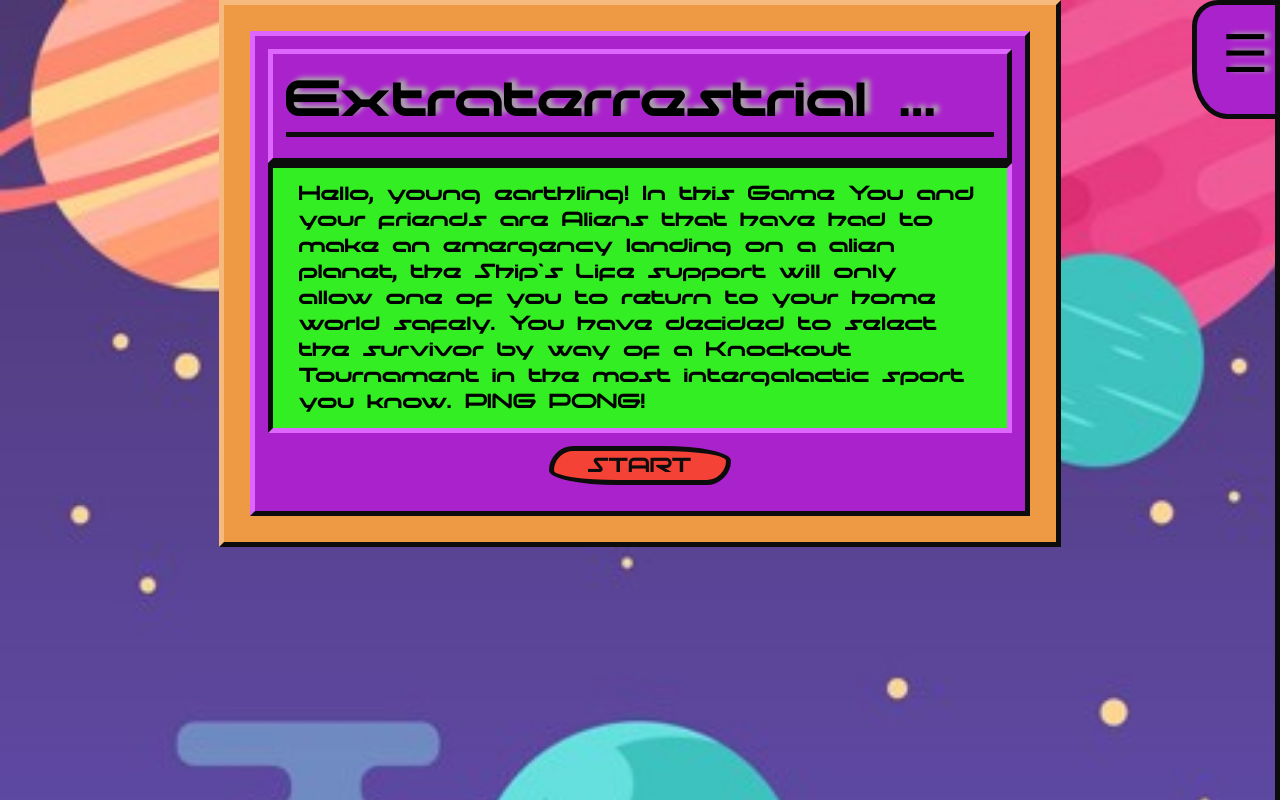
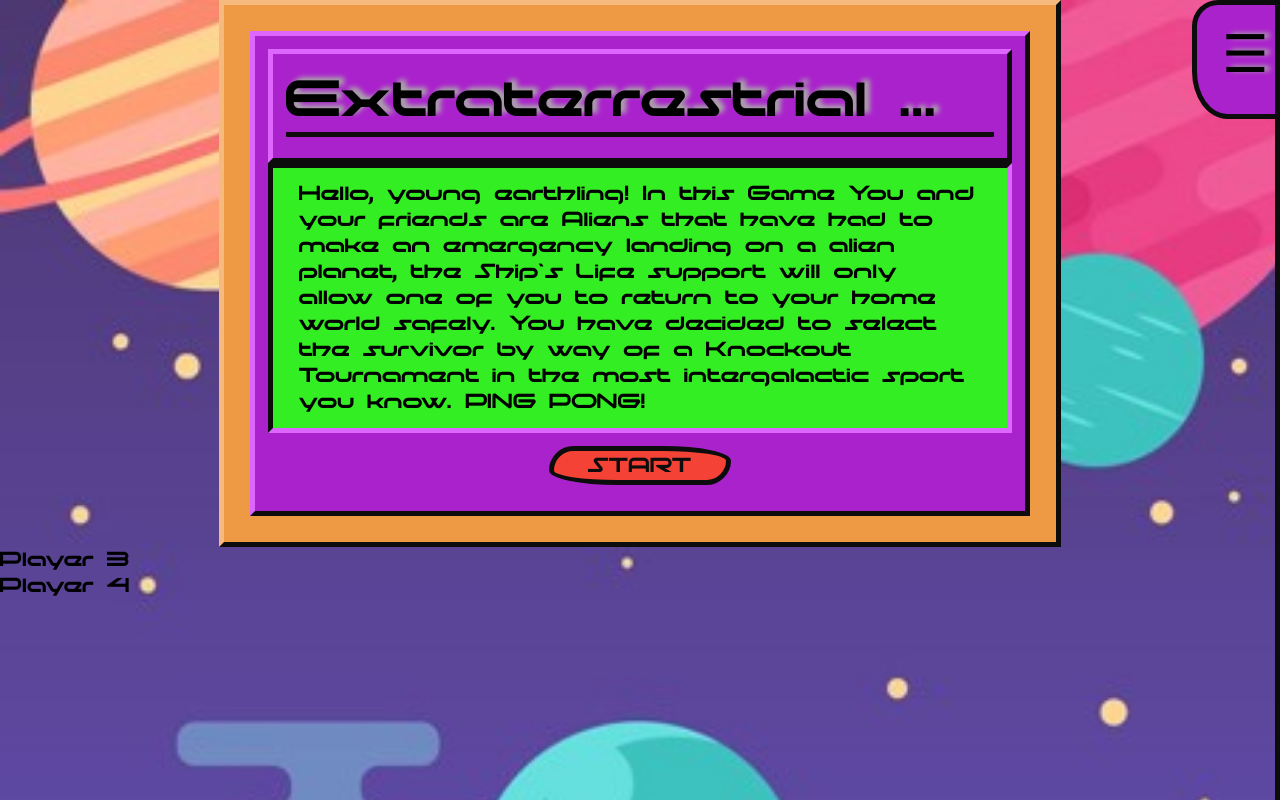
Before and after one commit to AlexanderBraatz/DevMe-Final-Tech-Challenge, a React (Create React App) app: page / in a window 1280 px wide. Shown: the top 800 px of the page. Built offline with nearby package versions, Linux system fonts and the light colour scheme.

Commit message:
Add buisness logic to determain how players are asigned into matches

```diff
--- a/src/components/App.js
+++ b/src/components/App.js
@@ -4,7 +4,7 @@ import Background from './Background'
 import SideBar from './SideBar'
 import MenueOpener from './MenueOpener'
 import Start from './Start'
-// import Match from './Match'
+import Match from './Match'
 // import End from './End'
 
 function App() {
@@ -14,7 +14,7 @@ function App() {
       <SideBar />
       <MenueOpener />
       <Start />
-      {/* <Match /> */}
+      <Match />
       {/* <End /> */}
     </>
   );
--- a/src/components/Match/Match.js
+++ b/src/components/Match/Match.js
@@ -1,19 +1,46 @@
-import React, {useState} from "react";
-import Button from '../Button'
+import React from "react";
+// import React, {useState} from "react";
+// import Button from '../Button'
 
 
-const Match = ({matches, matchView}) => {
+const Match = ({matches, matchView, matchPointer,players}) => {
 
-    const [winners, setWinners] = useState([])
-    const handleStart = () => start();
-    const handleSelect = (n) => setSelected(n);
+    // const [winners, setWinners] = useState([])
+    // const handleStart = () => start();
+    // const handleSelect = (n) => setSelected(n);
+
+    let player1ID = matches[matchPointer][0];
+    let player2ID = matches[matchPointer][1];
+
+    const findPlayerfromID = (  id ) =>{
+        console.log(players);
+       return(
+            id === 0 ? {
+                id :0,
+                name : "No Player",
+                colour : "#a6a6a6",
+                champion : false,
+                eddit : false,
+            } :
+            players.find((player)=> player.id === id)
+        )
+    };
+    let player1 = findPlayerfromID(player1ID);
+    let player2 = findPlayerfromID(player2ID);
 
 
 
 
+    console.log(matchPointer, player2ID, player2)
     return(
         <>
-        <section
+        <p
+            // onClick={ handleSelection(1)}
+        >{player1.name}</p>
+        <p
+            // onClick={ handleSelection(2)}
+        >{player2.name}</p>
+        {/* <section
             className="start_container"
             >
             <div
@@ -59,7 +86,7 @@ const Match = ({matches, matchView}) => {
 
 
             </div>
-        </section>
+        </section> */}
         </>
     )
 }
--- a/src/components/Match/index.js
+++ b/src/components/Match/index.js
@@ -2,7 +2,14 @@ import { connect } from "react-redux";
 import Match from "./Match"
 import {startGame} from "../../data/actions/state"
 
-const mapStateToProps = ({ matches}) => ({matches});
+const mapStateToProps = ({ matches, matchView, matchPointer, players}) => (
+    {
+        matches,
+        matchView,
+        matchPointer,
+        players,
+    }
+);
 
 
 const mapDispatchToProps = (dispatch) =>{
--- a/src/data/business.js
+++ b/src/data/business.js
@@ -1,51 +1,60 @@
 export const setUpMatches = (state) => {
-    const {players } = state;
 
-    const playerIds = players.map(
-		(player)=> player.id
-    );
+     const newMatches = makeAllMatchUps(pickRoundParticipants(makeIdArrayFromPlayers(getPlayers(state))));
 
-    const AllMatchups = makeAllMatches(playerIds);
-
-
-    const newMatches = AllMatchups.map((matchup)=>{
-        if (matchup.length === 1){
-            return(
-                {
-                "playing" : matchup,
-                "winner" : matchup[0],
-                }
-            )
-        }else{
-            return(
-                    {
-                    "playing" : matchup,
-                    "winner" : "" ,
-                    }
-            )
-
-        }
-    });
-    console.log(newMatches)
-	return({
-		...state,
+    return({
+        ...state,
         matches :newMatches
 
-	})
+    })
 }
 
 
 
+const getPlayers = (state) => (state.players);
 
 
 
-const makeAllMatches = (playerIds) =>{
+const makeIdArrayFromPlayers = (players) => {
+
+    const playerIds = players.map( (player)=> player.id );
+
+    return(playerIds);
+}
+
+
+
+const makeAllMatchUps = (participantsIds) =>{
 
     let matchups=[];
 
-    for (let i=0; i+1<= playerIds.length; i+=2) {
-        matchups.push(playerIds.slice(i,i+2));
+    for (let i=0; i+1<= participantsIds.length; i+=2) {
+        matchups.push(participantsIds.slice(i,i+2));
     }
 
     return(matchups);
 }
+
+
+// pickRoundParticipants is done to reduce the number of players to a power of 2 after the first round, to avoid later rounds with an uneven  number of players and there for a number of players that cant be paird nicely.
+
+const pickRoundParticipants = (playerIds) =>{
+
+    const NumberOfPlayers = playerIds.length;
+
+    let last = (NumberOfPlayers - findClosestPowerOfTwo(NumberOfPlayers))*2
+
+    let participantsIds = playerIds.slice(0,last)
+
+    return(participantsIds)
+}
+
+
+
+const findClosestPowerOfTwo =(n) =>{
+    let power = 2;
+    while(power < n){
+        power *= power ;
+    }
+    return(power);
+}
--- a/src/data/initial.js
+++ b/src/data/initial.js
@@ -17,18 +17,33 @@ const initial = {
       champion : false,
       eddit : false,
     },
+    {
+      id :2,
+      name : "Player 2",
+      colour : "#FF6633",
+      champion : false,
+      eddit : false,
+    },
+    {
+      id :3,
+      name : "Player 3",
+      colour : "#FF6633",
+      champion : false,
+      eddit : false,
+    },
+    {
+      id :4,
+      name : "Player 4",
+      colour : "#FF6633",
+      champion : false,
+      eddit : false,
+    },
 
   ],
 
   matches:[
-    // {
-    //   playing : [ 0, 1],
-    //   winner : ""
-    // },
-    // {
-    //   playing : [ 2, 3],
-    //   winner : false
-    // },
+    [ 1, 2],
+    [ 3, 4],
   ],
 
 
@@ -37,6 +52,7 @@ sideBarView : false,
 matchView : true,
 resultsView : false,
 
+matchPointer : 1,
 roundComplete : false,
 tournamentComplete : false,
 };
```
